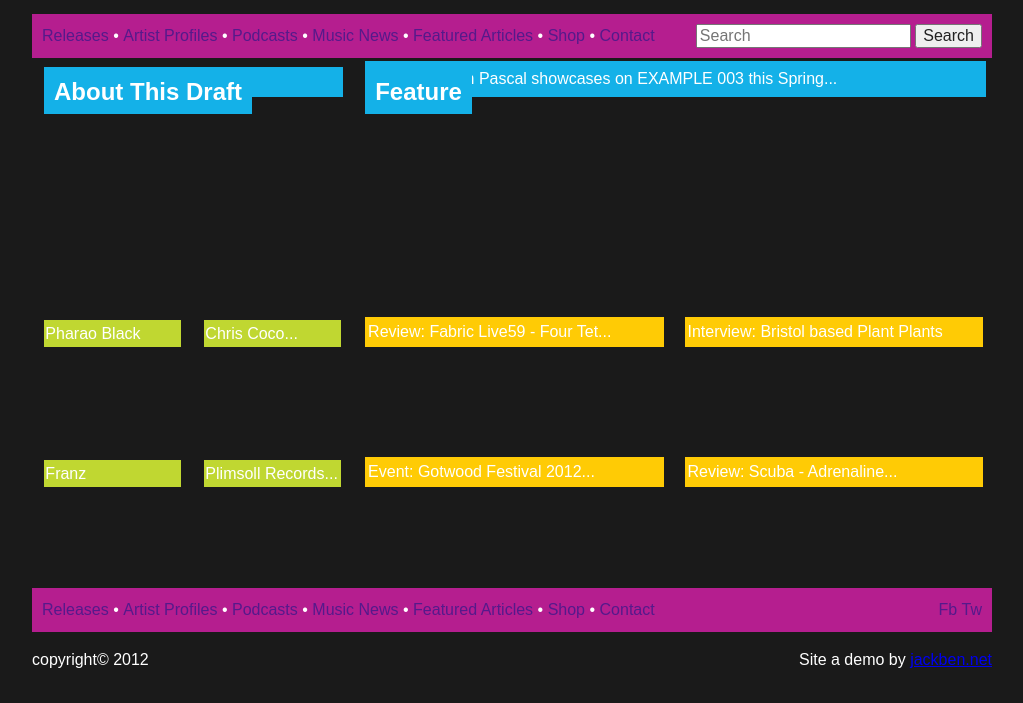
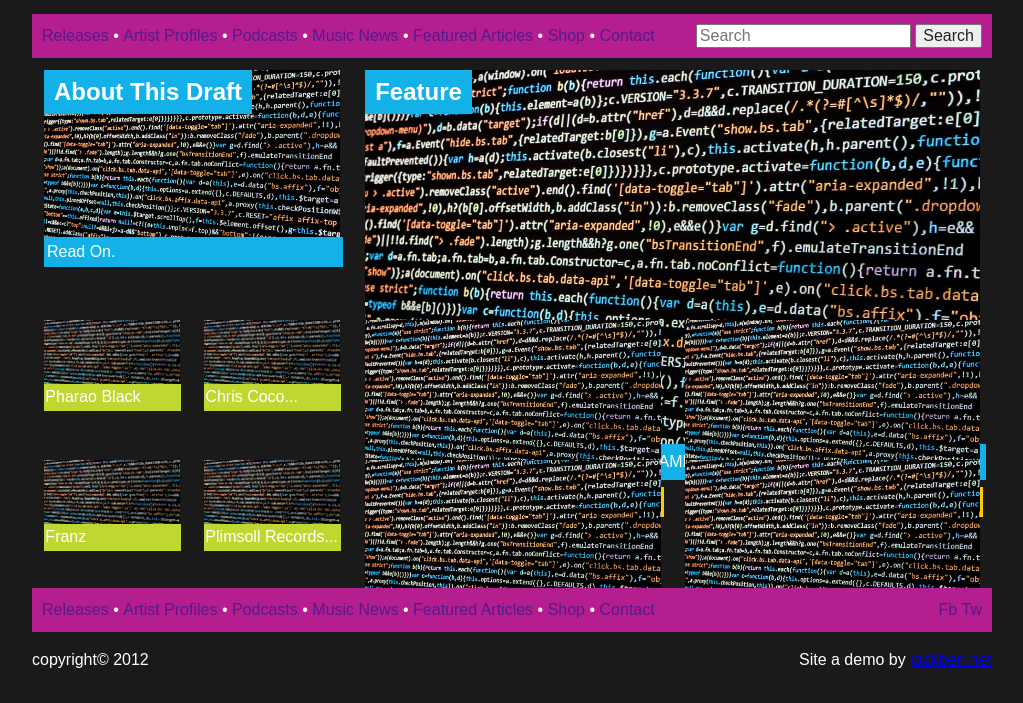
Before and after one commit to Jackbennett/example-MagazineLanding, a plain HTML site: page index.html in a window 1280 px wide. Shown: the part 97-800 px from the top of the page, without its empty margins (128-1151 px from the left). Drawn offline with Linux system fonts and the light colour scheme.

Commit message:
Add a sample image, the layout only works with images that exist

```diff
--- a/index.html
+++ b/index.html
@@ -70,7 +70,7 @@
 			<article class="podcast feature">
 				<h2>About This Draft</h2>
 				<figure>
-					<img src="" alt="">
+					<img src="/img/sample.jpg" alt="">
 					<figcaption>Read On.
 						<p>This is a very rough 1st draft. This layout needs a proper reponsive grid making later on.</p>
 					</figcaption>
@@ -78,25 +78,25 @@
 			</article>
 			<article class="podcast">
 				<figure>
-					<img src="" alt="">
+					<img src="/img/sample.jpg" alt="">
 					<figcaption>Pharao Black Magic</figcaption>
 				</figure>
 			</article>
 			<article class="podcast">
 				<figure>
-					<img src="" alt="">
+					<img src="/img/sample.jpg" alt="">
 					<figcaption>Chris Coco</figcaption>
 				</figure>
 			</article>
 			<article class="podcast">
 				<figure>
-					<img src="" alt="">
+					<img src="/img/sample.jpg" alt="">
 					<figcaption>Franz Underwear</figcaption>
 				</figure>
 			</article>
 			<article class="podcast">
 				<figure>
-					<img src="" alt="">
+					<img src="/img/sample.jpg" alt="">
 					<figcaption>Plimsoll Records</figcaption>
 				</figure>
 			</article>
@@ -105,31 +105,31 @@
 			<article class="release feature">
 				<h2>Feature</h2>
 				<figure>
-					<img src="" alt="">
+					<img src="/img/sample.jpg" alt="">
 					<figcaption>Release: hugh Pascal showcases on EXAMPLE 003 this Spring</figcaption>
 				</figure>
 			</article>
 			<article class="review wide">
 				<figure>
-					<img src="" alt="">
+					<img src="/img/sample.jpg" alt="">
 					<figcaption>Review: Fabric Live59 - Four Tet</figcaption>
 				</figure>
 			</article>
 			<article class="interview wide">
 				<figure>
-					<img src="" alt="">
+					<img src="/img/sample.jpg" alt="">
 					<figcaption>Interview: Bristol based Plant Plants introduce themselves</figcaption>
 				</figure>
 			</article>
 			<article class="event wide">
 				<figure>
-					<img src="" alt="">
+					<img src="/img/sample.jpg" alt="">
 					<figcaption>Event: Gotwood Festival 2012</figcaption>
 				</figure>
 			</article>
 			<article class="review wide">
 				<figure>
-					<img src="" alt="">
+					<img src="/img/sample.jpg" alt="">
 					<figcaption>Review: Scuba - Adrenaline</figcaption>
 				</figure>
 			</article>
```
Also changed, not shown: img/sample.jpg (added).
